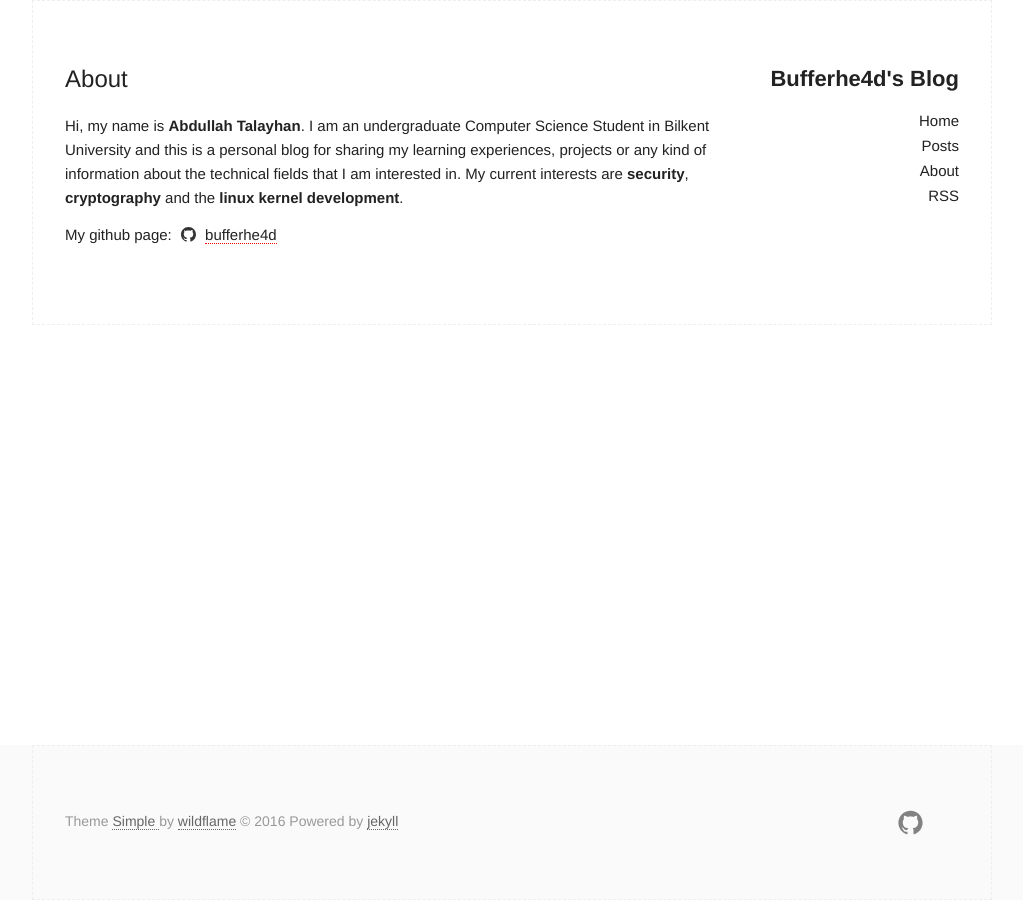
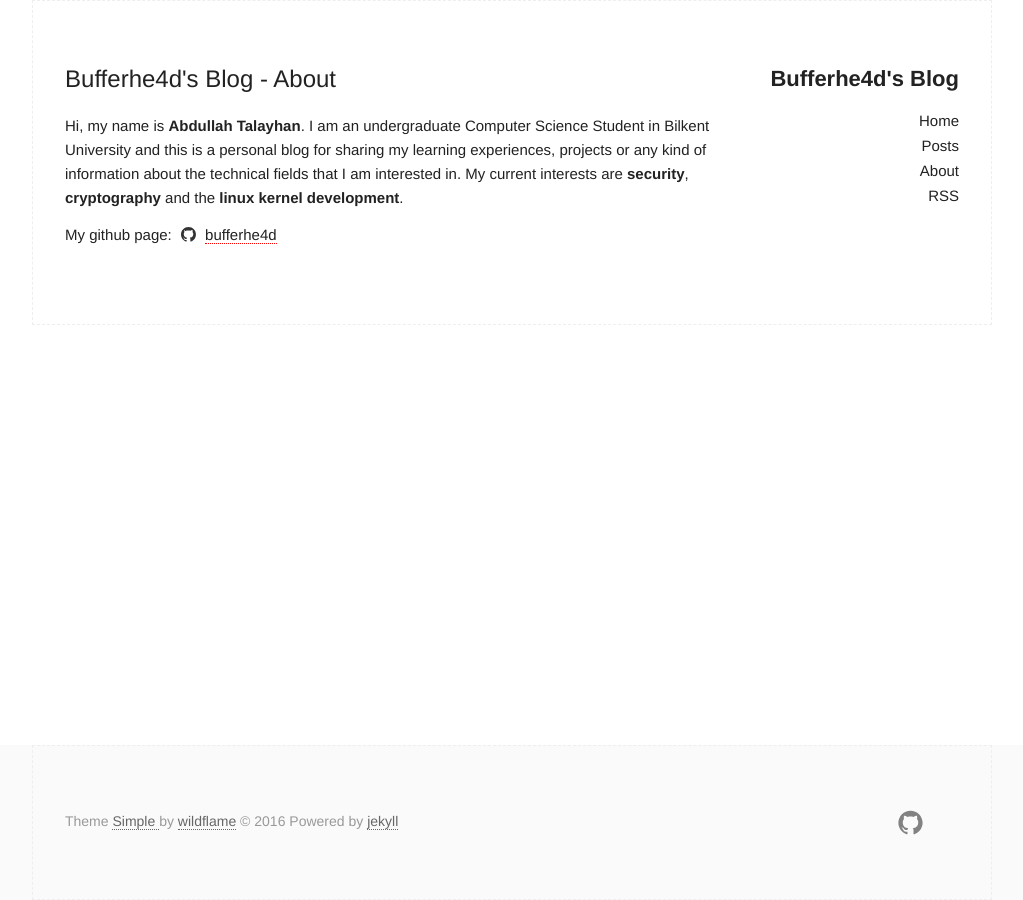
Before and after one commit to bufferhe4d/bufferhe4d.github.io, a Jekyll site: the page built from about.md, in a window 1280 px wide. Shown: the whole page, without its empty margins (128-1151 px from the left). Built offline with Jekyll 4.4.1, drawn with Linux system fonts in a browser that asks for light colours.

Commit message:
initial commit

```diff
--- a/about.md
+++ b/about.md
@@ -1,6 +1,6 @@
 ---
 layout: page
-title: About
+title: Bufferhe4d's Blog - About
 permalink: /about/
 ---
 
--- a/archive.html
+++ b/archive.html
@@ -1,6 +1,6 @@
 ---
 layout: default
-title: Archive
+title: Bufferhe4d's Blog - Archive
 ---
 
 <div>
```
